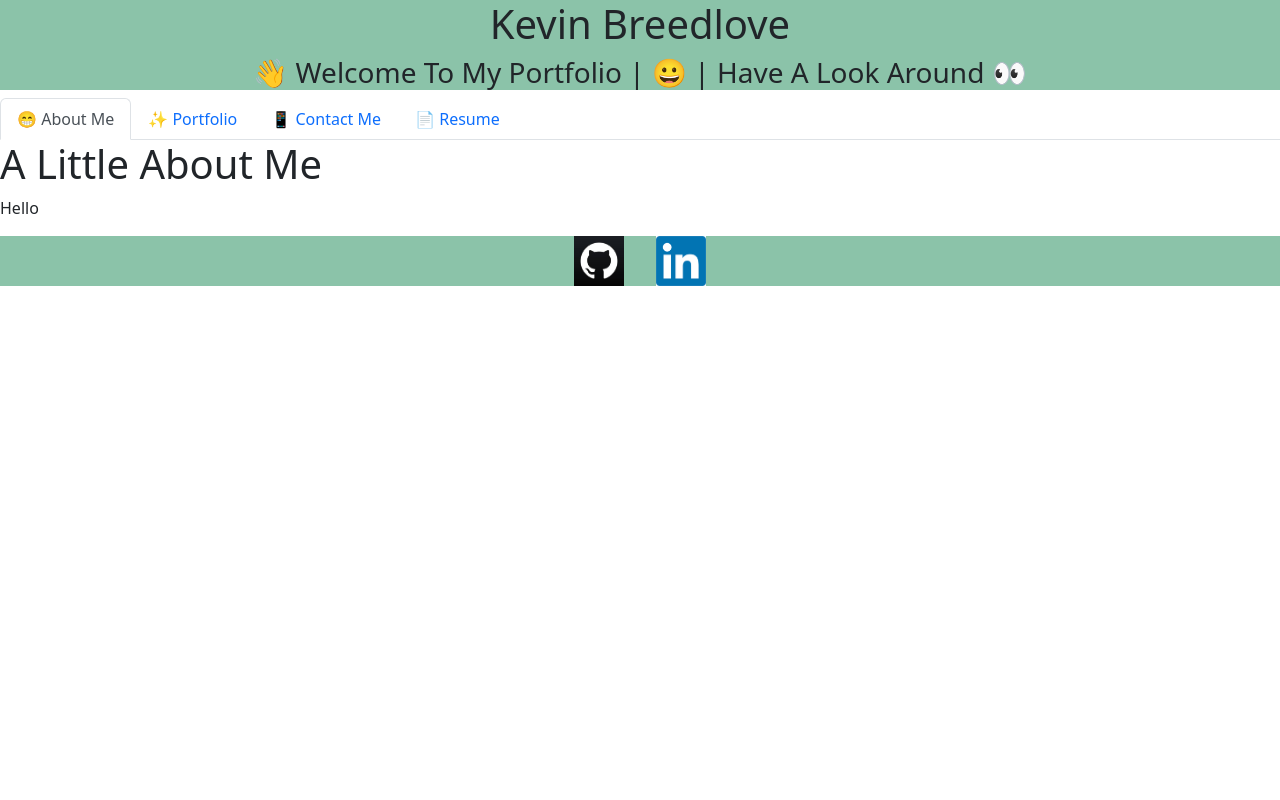
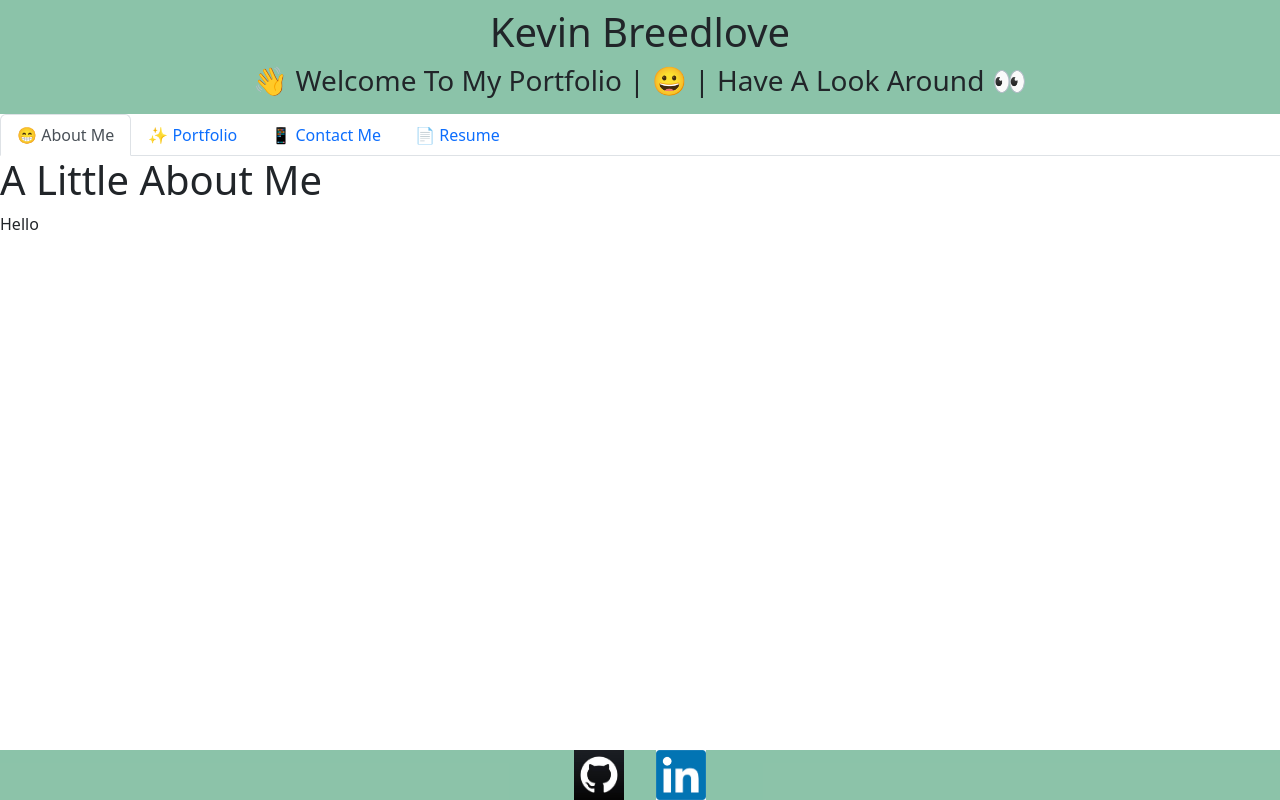
Before and after one commit to Chiweenie6/My_Projects_Portfolio, a React (Create React App) app: page / in a window 1280 px wide. Built offline with nearby package versions, Linux system fonts and the light colour scheme.

Commit message:
footer always remains at bottom of page

```diff
--- a/src/App.js
+++ b/src/App.js
@@ -5,9 +5,11 @@ import Footer from "./components/Footer";
 
 function App() {
   return (
-    <div>
-      <Header />
-      <PortfolioInfo />
+    <div id="entire-page">
+      <div id="wrapper">
+        <Header />
+        <PortfolioInfo />
+      </div>
       <Footer />
     </div>
   );
--- a/src/components/Footer.js
+++ b/src/components/Footer.js
@@ -1,8 +1,9 @@
 import React from "react";
+import "../styles/styles.css";
 
 export default function Footer () {
     return (
-        <div class="text-center bg-success bg-opacity-50">
+        <div id="footer" class="text-center bg-success bg-opacity-50 col-12">
             <a href="https://github.com/Chiweenie6" class="m-3"><img src={require("./images/GitHub.jpg")} alt="GitHub" height="50" width="50"></img></a>
             <a href="https://www.linkedin.com/in/kevin-breedlove-41647793/" class="m-3"><img src={require("./images/Linkedin.png")} alt="Linkedin" height="50" width="50"></img></a>
         </div>
--- a/src/components/Header.js
+++ b/src/components/Header.js
@@ -2,7 +2,7 @@ import React from "react";
 
 export default function Header () {
     return (
-        <div class="text-center bg-success bg-opacity-50">
+        <div class="text-center bg-success bg-opacity-50 p-2">
             <h1 class="fs-1">Kevin Breedlove</h1>
             <h1 class="fs-3">👋 Welcome To My Portfolio | 😀 | Have A Look Around 👀</h1>
         </div>
--- /dev/null
+++ b/src/styles/styles.css
@@ -0,0 +1,14 @@
+#entire-page {
+    position: relative;
+    min-height: 100vh;
+}
+
+#wrappper {
+    padding-bottom: 3.1rem;
+}
+
+#footer {
+    position: absolute;
+    bottom: 0;
+    height: 3.1rem;
+}
```
